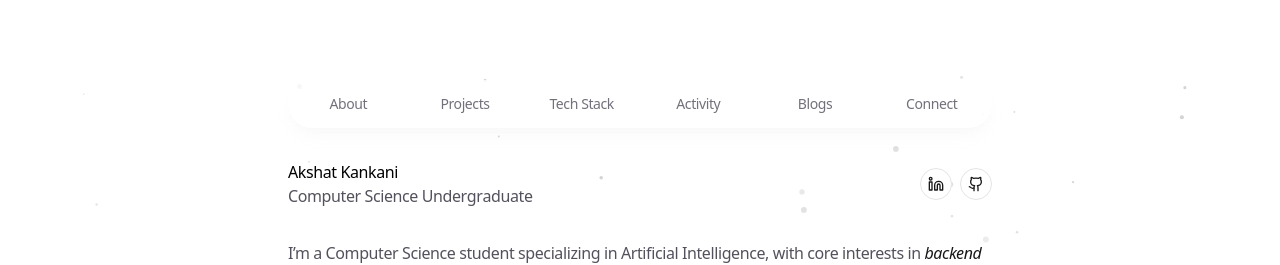
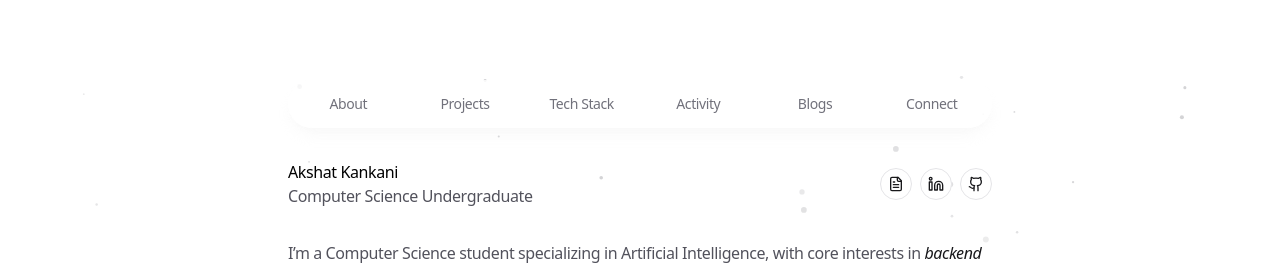
Before and after one commit to kankaniakshat185/portfolio, a Next.js app: page / in a window 1280 px wide. Shown: the top 265 px of the page. Built offline with nearby package versions, Linux system fonts and the light colour scheme; no server answers.

Commit message:
added resume button in the header

```diff
--- a/app/header.tsx
+++ b/app/header.tsx
@@ -1,7 +1,7 @@
 'use client'
 import { TextEffect } from '@/components/ui/text-effect'
 import Link from 'next/link'
-import { Github, Linkedin } from 'lucide-react'
+import { Github, Linkedin, FileText } from 'lucide-react'
 import { usePathname } from 'next/navigation'
 
 export function Header() {
@@ -22,6 +22,15 @@
         </TextEffect>
       </div>
       <div className="flex items-center gap-2">
+        <a
+          href="/Resume.pdf"
+          target="_blank"
+          rel="noopener noreferrer"
+          className="inline-flex h-8 w-8 items-center justify-center rounded-full border border-zinc-200 bg-white text-zinc-900 transition-colors hover:bg-zinc-100 dark:border-zinc-800 dark:bg-zinc-950 dark:text-zinc-400 dark:hover:bg-zinc-800"
+          aria-label="Resume PDF"
+        >
+          <FileText className="h-4 w-4" />
+        </a>
         <a
           href="https://www.linkedin.com/in/akshat-kankani/"
           target="_blank"
```
